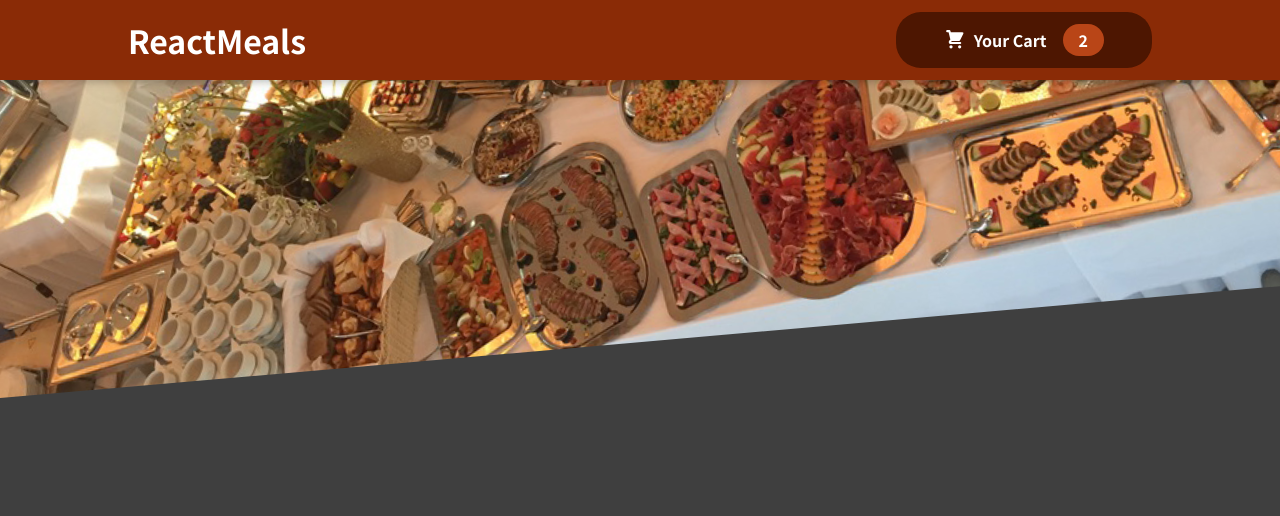
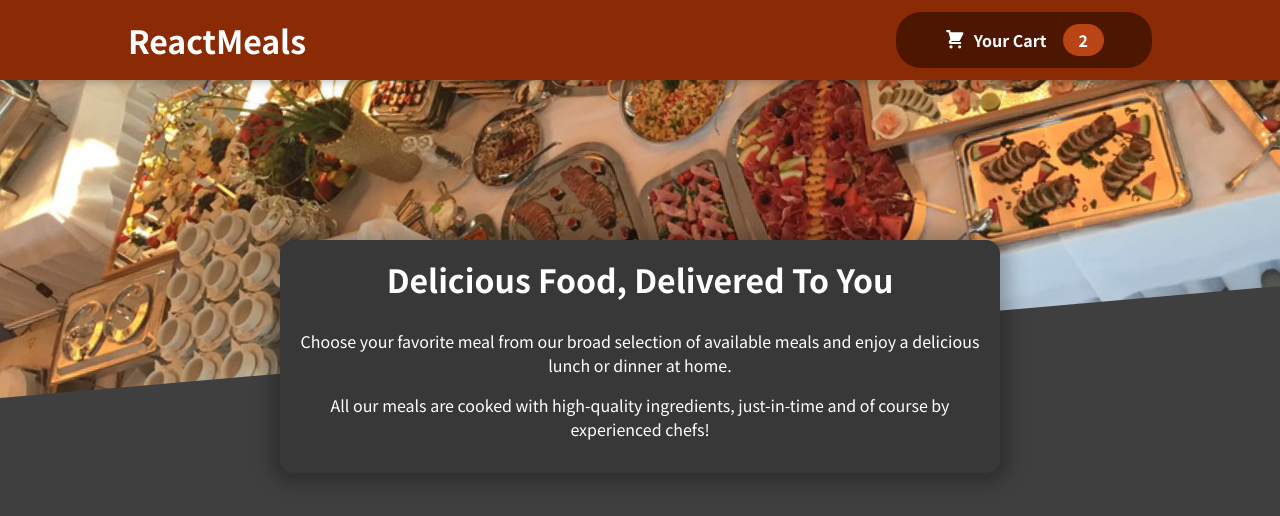
Before and after one commit to SpectreAscended/react-food-order-app-3, a React (Vite) app: page / in a window 1280 px wide. Shown: the top 516 px of the page. Built offline with nearby package versions, Linux system fonts and the light colour scheme.

Commit message:
Created card, meals and meals summary sections

```diff
--- a/src/App.jsx
+++ b/src/App.jsx
@@ -1,10 +1,12 @@
 import React from 'react';
 import Header from './components/Layout/Header';
+import Meals from './components/Meals/Meals';
 
 const App = () => {
   return (
     <>
       <Header />
+      <Meals />
     </>
   );
 };
--- /dev/null
+++ b/src/components/Meals/Meals.jsx
@@ -0,0 +1,12 @@
+import React from 'react';
+import MealsSummary from './MealsSummary';
+
+const Meals = () => {
+  return (
+    <section>
+      <MealsSummary />
+    </section>
+  );
+};
+
+export default Meals;
--- /dev/null
+++ b/src/components/Meals/MealsSummary.jsx
@@ -0,0 +1,20 @@
+import React from 'react';
+import classes from './MealsSummary.module.css';
+
+const MealsSummary = () => {
+  return (
+    <section className={classes.summary}>
+      <h2>Delicious Food, Delivered To You</h2>
+      <p>
+        Choose your favorite meal from our broad selection of available meals
+        and enjoy a delicious lunch or dinner at home.
+      </p>
+      <p>
+        All our meals are cooked with high-quality ingredients, just-in-time and
+        of course by experienced chefs!
+      </p>
+    </section>
+  );
+};
+
+export default MealsSummary;
--- /dev/null
+++ b/src/components/Meals/MealsSummary.module.css
@@ -0,0 +1,18 @@
+.summary {
+  text-align: center;
+  max-width: 45rem;
+  width: 90%;
+  margin: auto;
+  margin-top: -10rem;
+  position: relative;
+  background-color: #383838;
+  color: white;
+  border-radius: 14px;
+  padding: 1rem;
+  box-shadow: 0 1px 18px 10px rgba(0, 0, 0, 0.25);
+}
+
+.summary h2 {
+  font-size: 2rem;
+  margin-top: 0;
+}
--- /dev/null
+++ b/src/components/UI/Card.module.css
@@ -0,0 +1,6 @@
+.card {
+  padding: 1rem;
+  box-shadow: 0 2px 8px rgba(0, 0, 0, 0.25);
+  border-radius: 14px;
+  background-color: white;
+}
```
Also changed, not shown: src/components/UI/Card.jsx (added, +8 -0 lines).
